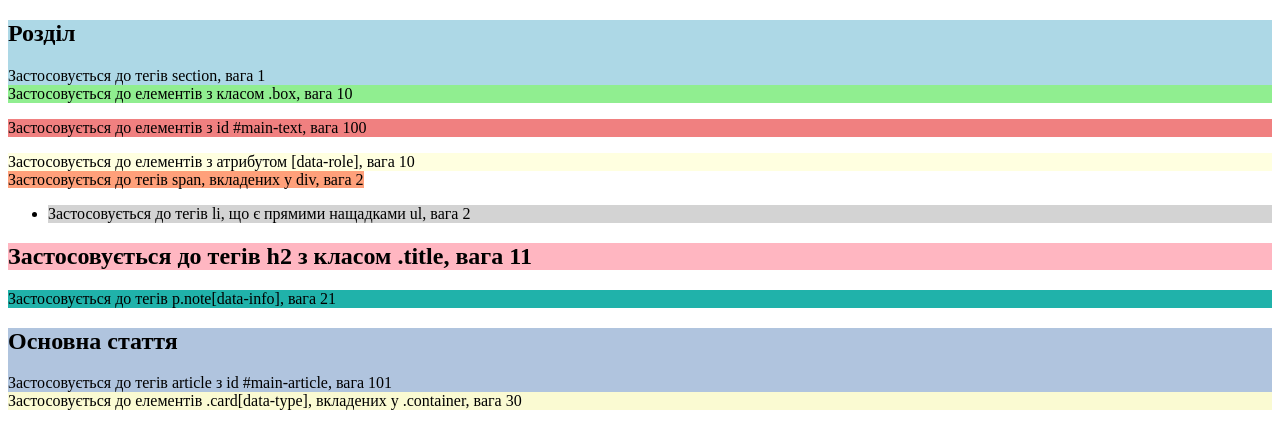
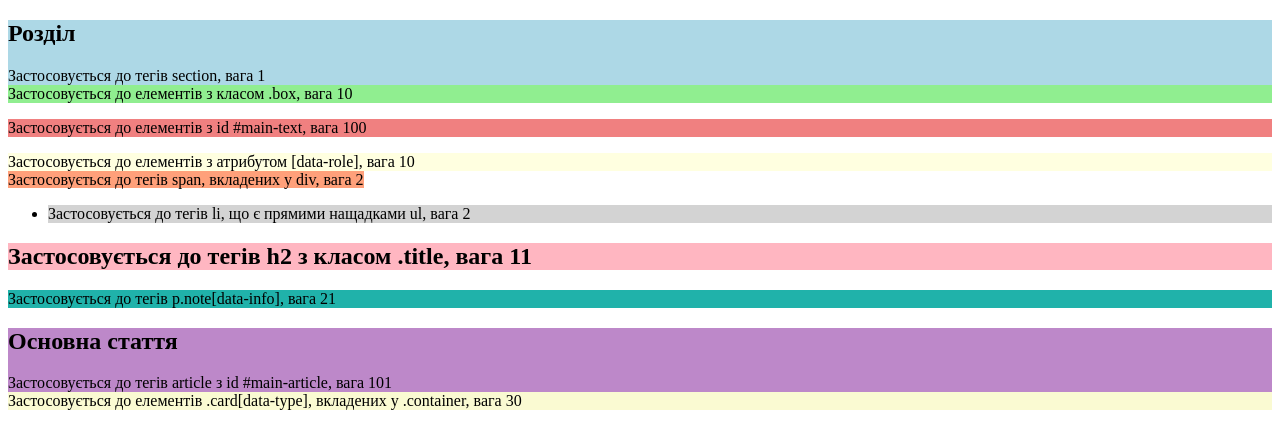
Before and after one commit to haikegani/lesson5, a plain HTML site: page index.html in a window 1280 px wide. Drawn offline with Linux system fonts and the light colour scheme.

Commit message:
New background color

```diff
--- a/style.css
+++ b/style.css
@@ -31,7 +31,7 @@ p.note[data-info] {
 }
 
 article#main-article {
-  background-color: lightsteelblue;
+  background-color: rgb(189, 136, 201);
 }
 
 .container .card[data-type] {
```
